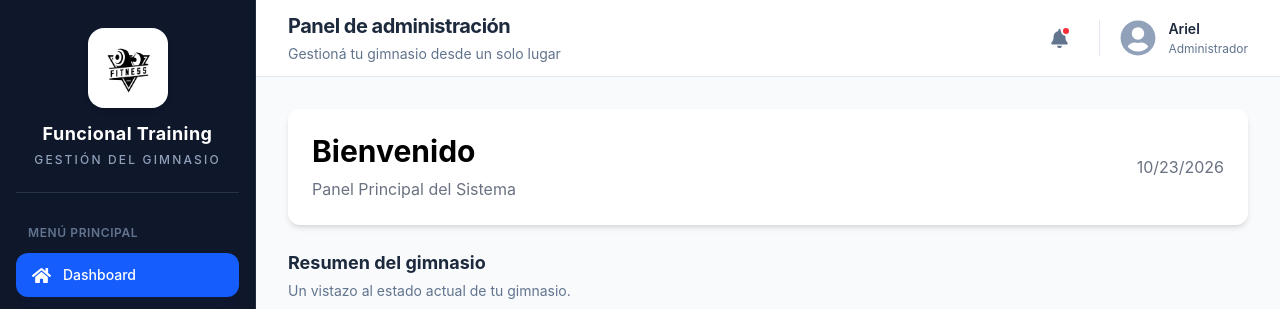
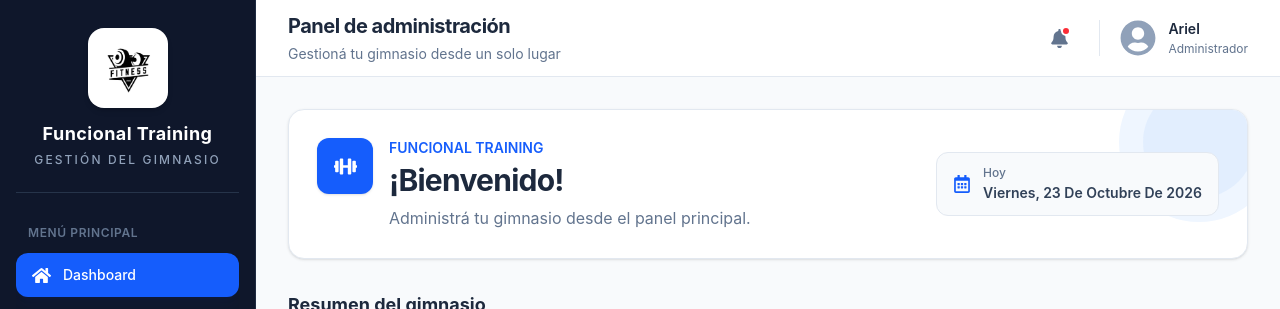
Before and after one commit to ArielGnz/gym-system, a React (Vite) app in the folder client/: page / in a window 1280 px wide. Shown: the top 309 px of the page. Built offline with nearby package versions, Linux system fonts and the light colour scheme; no server answers.

Commit message:
mejoras en welcome card

```diff
--- a/client/src/components/dashboard/WelcomeCard.jsx
+++ b/client/src/components/dashboard/WelcomeCard.jsx
@@ -1,29 +1,59 @@
+
+import { FaRegCalendarAlt, FaDumbbell } from "react-icons/fa";
 
 const WelcomeCard = () => {
-
   const fecha = new Date();
 
+  const fechaFormateada = fecha.toLocaleDateString("es-AR", {
+    weekday: "long",
+    day: "numeric",
+    month: "long",
+    year: "numeric",
+  });
+
   return (
-        <div className="bg-white rounded-xl shadow-md p-6 mb-6">
-            <div className="flex justify-between items-center">
+    <section className="relative overflow-hidden rounded-2xl border border-slate-200 bg-white p-5 shadow-sm sm:p-7">
+      {/* Detalle decorativo */}
+      <div className="absolute -right-8 -top-12 h-40 w-40 rounded-full bg-blue-50" />
+      <div className="absolute -right-2 -top-6 h-28 w-28 rounded-full bg-blue-100/60" />
+
+      <div className="relative flex flex-col gap-5 sm:flex-row sm:items-center sm:justify-between">
+        <div className="flex items-start gap-4">
+          <div className="flex h-12 w-12 shrink-0 items-center justify-center rounded-xl bg-blue-600 text-white shadow-sm sm:h-14 sm:w-14">
+            <FaDumbbell size={23} />
+          </div>
+
           <div>
-                    <h1 className="text-3xl font-bold">
-                        Bienvenido
+            <p className="mb-1 text-sm font-semibold text-blue-600">
+              FUNCIONAL TRAINING
+            </p>
+
+            <h1 className="text-2xl font-bold tracking-tight text-slate-800 sm:text-3xl">
+              ¡Bienvenido!
             </h1>
-                    <p className="text-gray-500 mt-2">
-                        Panel Principal del Sistema
+
+            <p className="mt-2 text-sm text-slate-500 sm:text-base">
+              Administrá tu gimnasio desde el panel principal.
             </p>
           </div>
+        </div>
 
-                <div className="text-right">
-                    <p className="text-gray-500">
-                        {fecha.toLocaleDateString()}
+        <div className="flex items-center gap-3 self-start rounded-xl border border-slate-200 bg-slate-50 px-4 py-3 sm:self-center">
+          <FaRegCalendarAlt className="shrink-0 text-lg text-blue-600" />
+
+          <div>
+            <p className="text-xs font-medium text-slate-500">
+              Hoy
+            </p>
+
+            <p className="mt-0.5 text-sm font-semibold capitalize text-slate-700">
+              {fechaFormateada}
             </p>
           </div>
-
         </div>
       </div>
-    )
-}
+    </section>
+  );
+};
 
 export default WelcomeCard;
```
Lines whose indentation alone changed are shown as unchanged.
